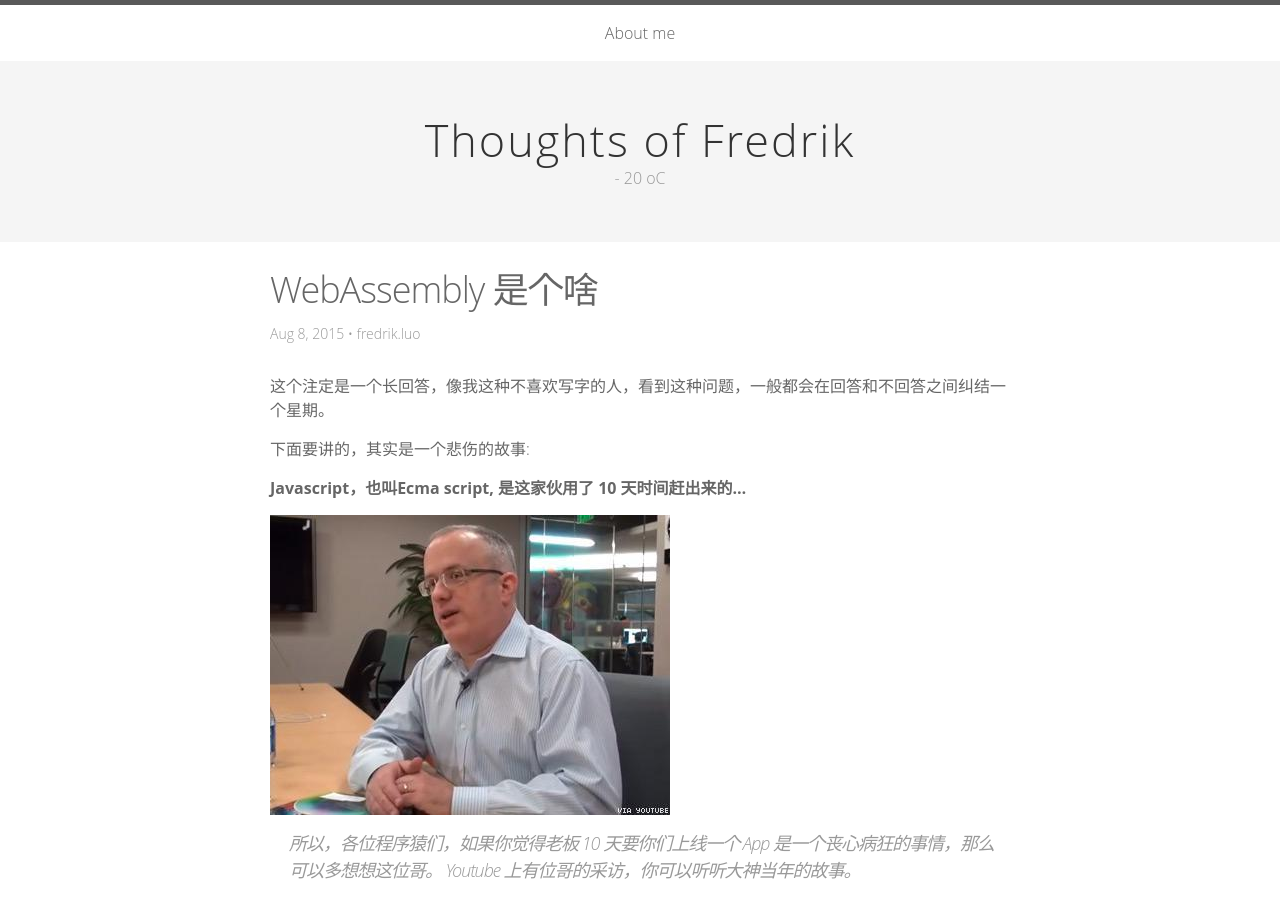
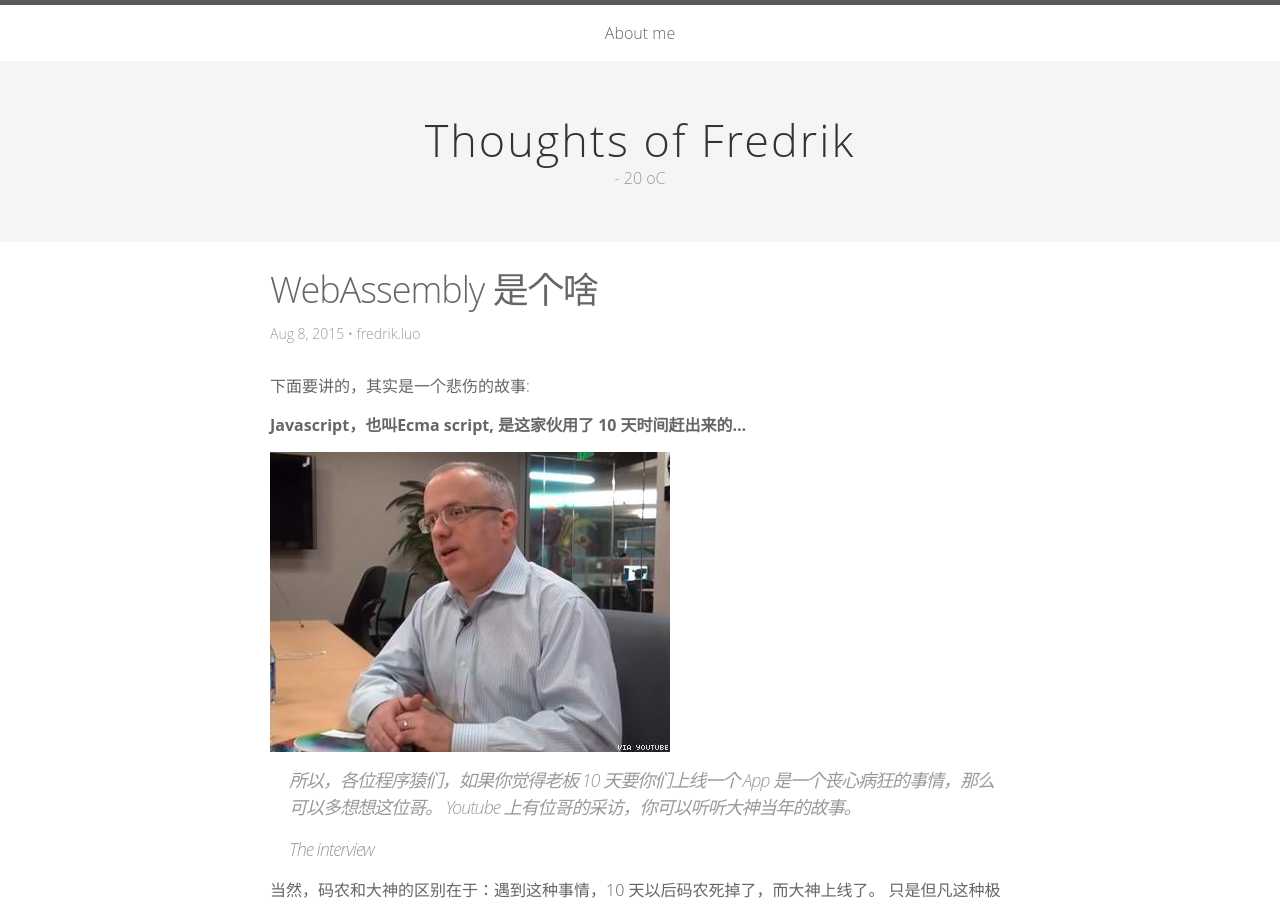
Before and after one commit to fredrikluo/fredrikluo.github.io, a Jekyll site: the page built from _posts/2015-08-08-webassembly.md, in a window 1280 px wide and 900 px high. Built offline with Jekyll 4.4.1, drawn with Linux system fonts in a browser that asks for light colours.

Commit message:
[BLOGS] Fix the layout.

```diff
--- a/_posts/2015-08-08-webassembly.md
+++ b/_posts/2015-08-08-webassembly.md
@@ -7,8 +7,6 @@
   - 知乎问答
 excerpt_separator: <!--more-->
 ---
-这个注定是一个长回答，像我这种不喜欢写字的人，看到这种问题，一般都会在回答和不回答之间纠结一个星期。
-
 下面要讲的，其实是一个悲伤的故事:
 
 **Javascript，也叫Ecma script, 是这家伙用了 10 天时间赶出来的...**
```
